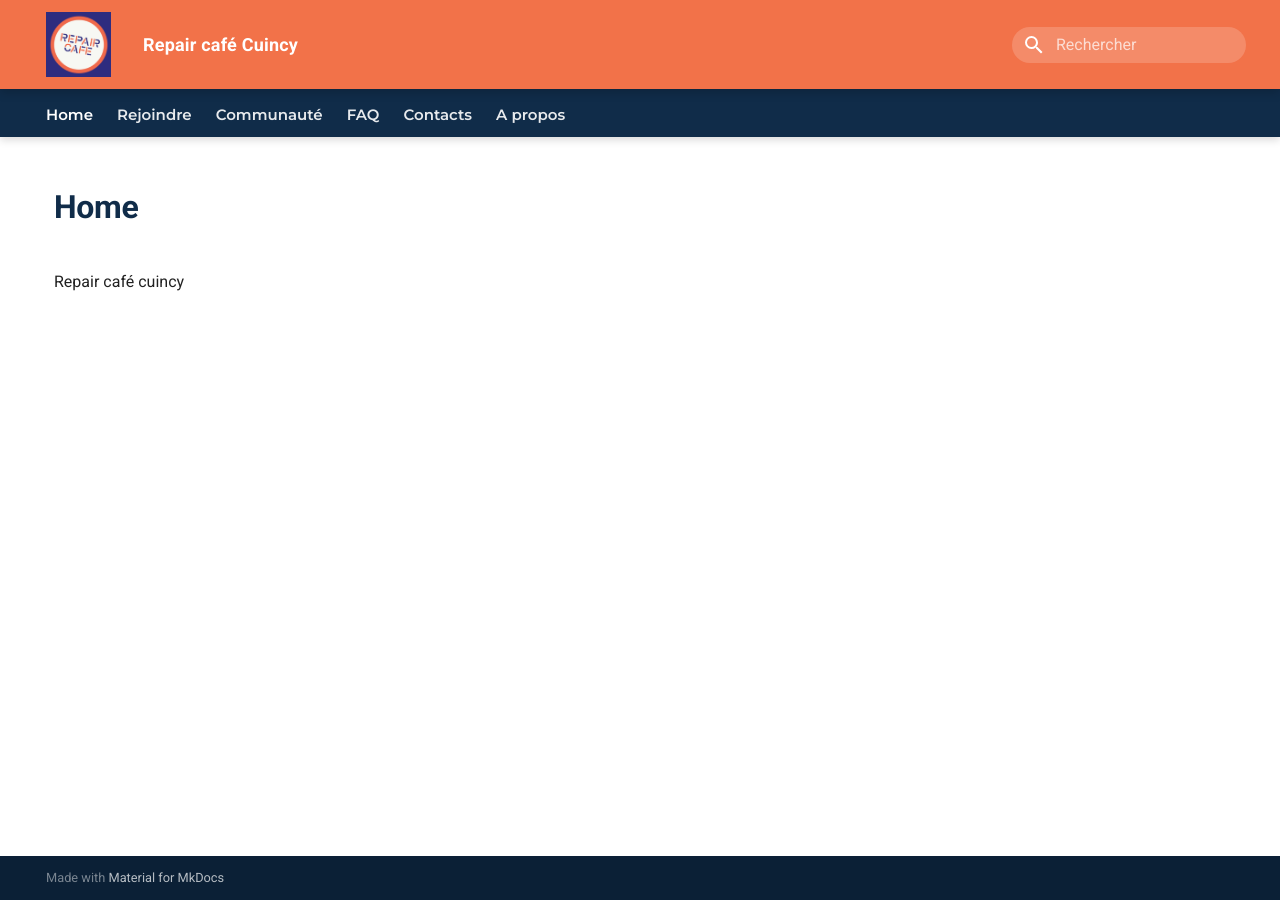
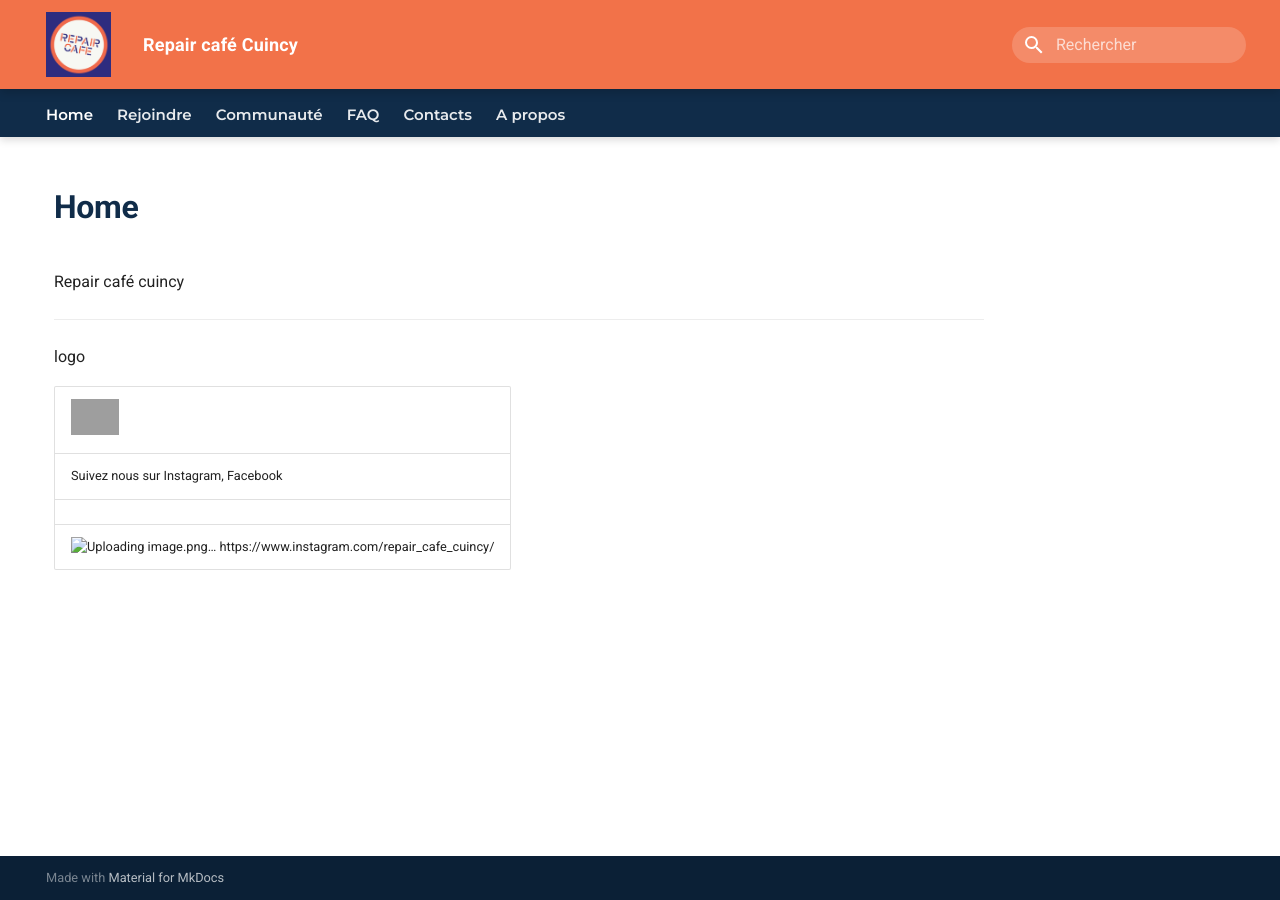
Before and after one commit to audouzealois00-cmd/site-internet-repair-caf-cuincy-collab, an MkDocs documentation site: the page built from docs/index.md, in a window 1280 px wide. Built offline with MkDocs 1.6.1 and Material for MkDocs 9.7.7, drawn with Linux system fonts in a browser that asks for light colours; grey boxes are pictures that could not be loaded.

Commit message:
Update index.md
Signed-off-by: audouzealois00-cmd <audouzealois00@gmail.com>

```diff
--- a/docs/index.md
+++ b/docs/index.md
@@ -1 +1,12 @@
 Repair café cuincy
+
+_______________________________________________________________________________________________________________________________
+
+
+logo
+
+|<img width="48" height="43" alt="image" src="https://github.com/user-attachments/assets/198dd996-cd4c-435f-801c-98a559faf8a5" />|
+|-------------|
+|Suivez nous sur Instagram, Facebook|
+||
+|![Uploading image.png…]() https://www.instagram.com/repair_cafe_cuincy/|
```
